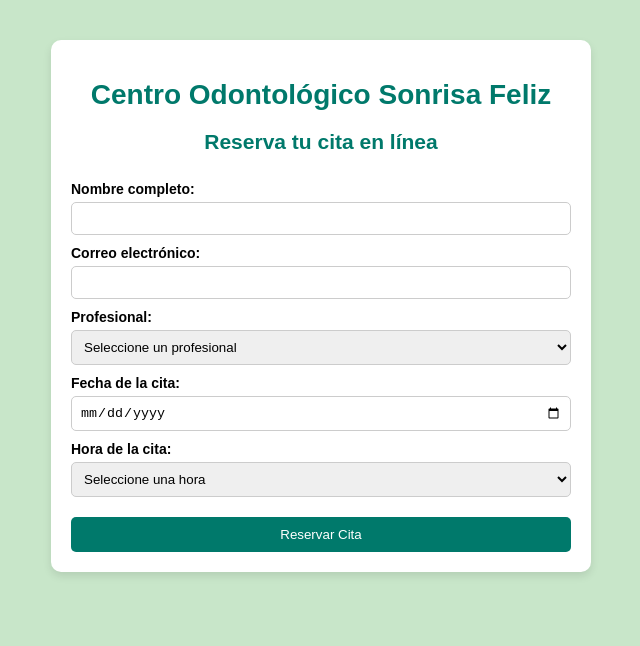
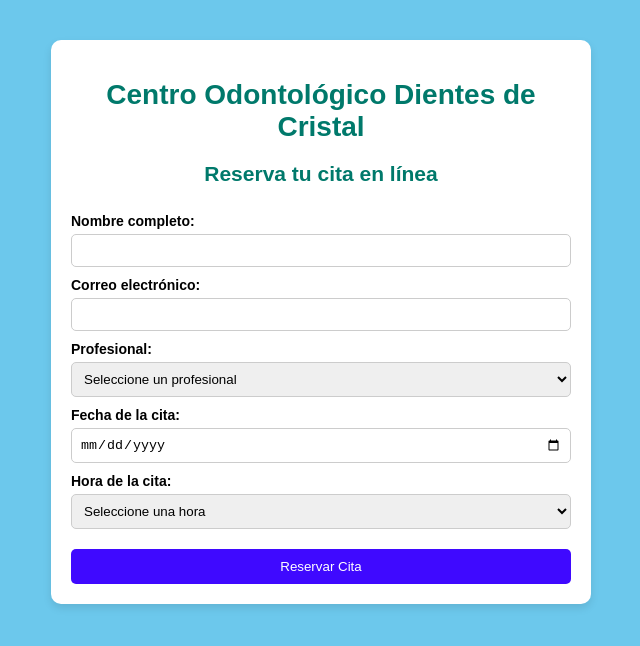
Before and after one commit to Dayranis/miapprepositorio, a plain HTML site: page index.html in a window 1280 px wide. Shown: the whole page, without its empty margins (319-959 px from the left). Drawn offline with Linux system fonts and the light colour scheme.

Commit message:
Cambio del color del boton y cambio del titulo

```diff
--- a/index.html
+++ b/index.html
@@ -8,7 +8,7 @@
 </head>
 <body>
   <div class="container">
-    <h1>Centro Odontológico Sonrisa Feliz</h1>
+    <h1>Centro Odontológico Dientes de Cristal</h1>
     <h2>Reserva tu cita en línea</h2>
 
     <form id="formulario-cita">
--- a/styles.css
+++ b/styles.css
@@ -1,6 +1,6 @@
 body {
   font-family: Arial, sans-serif;
-  background-color: #c8e6c9;
+  background-color: #6cc8ec;
   margin: 0;
   padding: 0;
   font-size: 14px;
@@ -40,7 +40,7 @@ input, select {
 button {
   margin-top: 20px;
   padding: 10px;
-  background-color: #00796b;
+  background-color: #3f09ff;
   color: white;
   border: none;
   border-radius: 5px;
```
